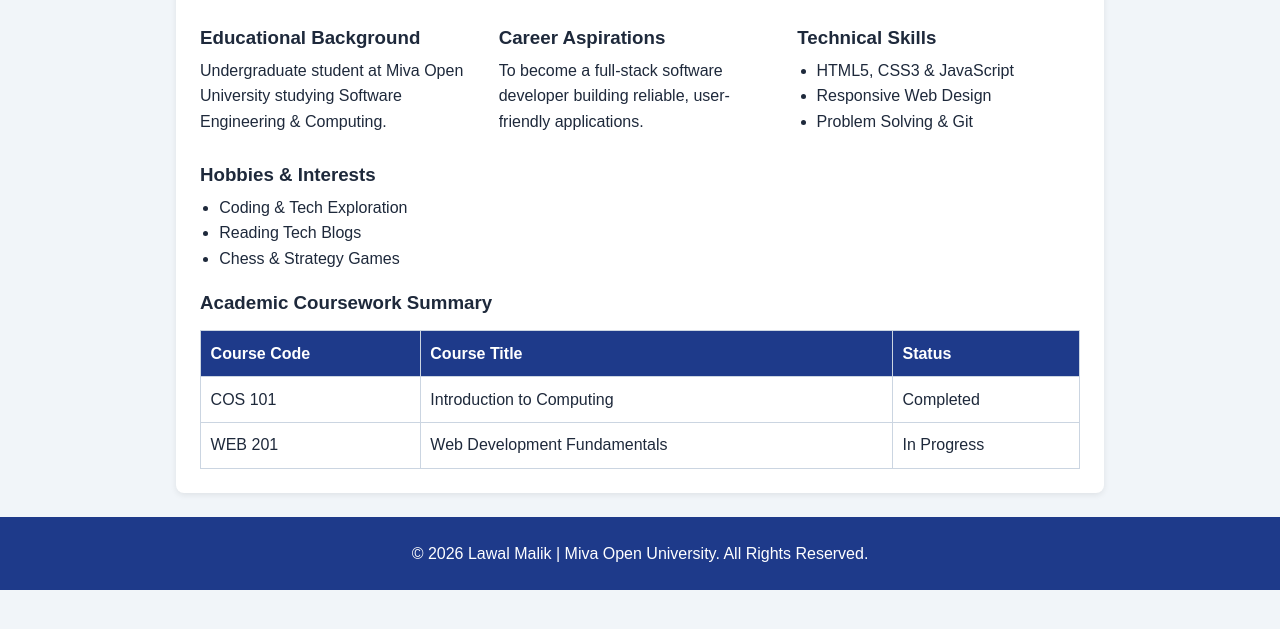
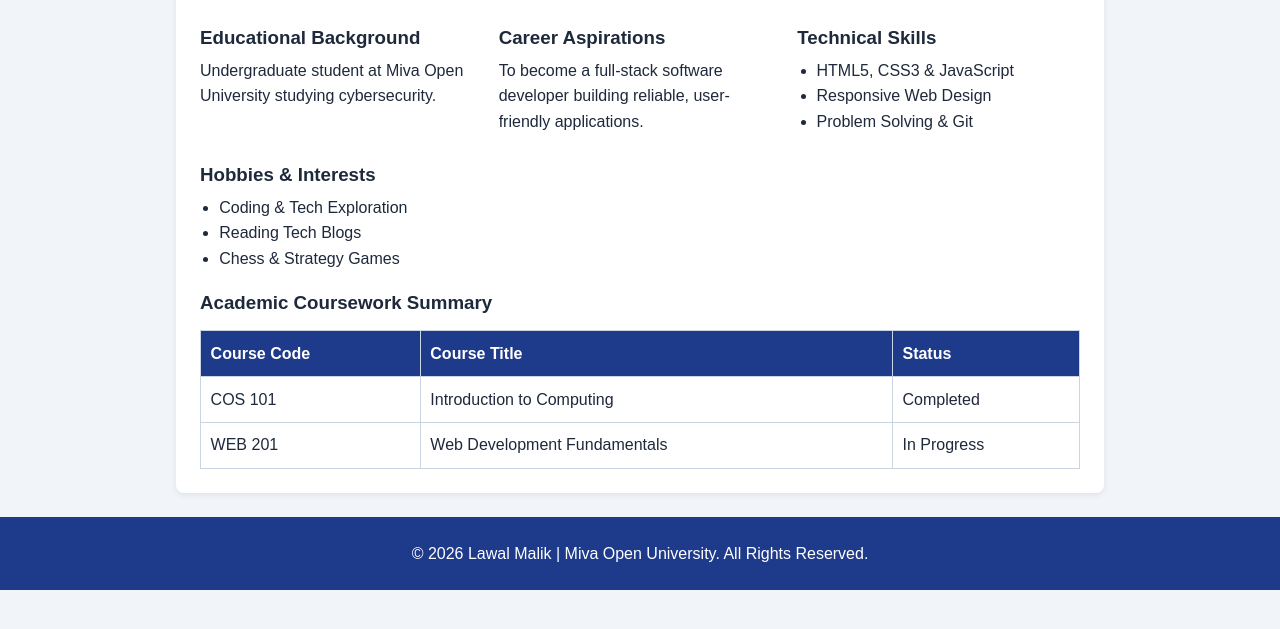
Before and after one commit to lmalik0890-wq/student-portfolio, a plain HTML site: page about.html in a window 1280 px wide. Shown: the part 155-784 px from the top of the page. Drawn offline with Linux system fonts and the light colour scheme.

Commit message:
Add files via upload

```diff
--- a/about.html
+++ b/about.html
@@ -25,7 +25,7 @@
             <div class="about-grid">
                 <div>
                     <h3>Educational Background</h3>
-                    <p>Undergraduate student at Miva Open University studying Software Engineering & Computing.</p>
+                    <p>Undergraduate student at Miva Open University studying cybersecurity.</p>
                 </div>
                 <div>
                     <h3>Career Aspirations</h3>
```
Also changed, not shown: index.html (+1 -1 lines).
